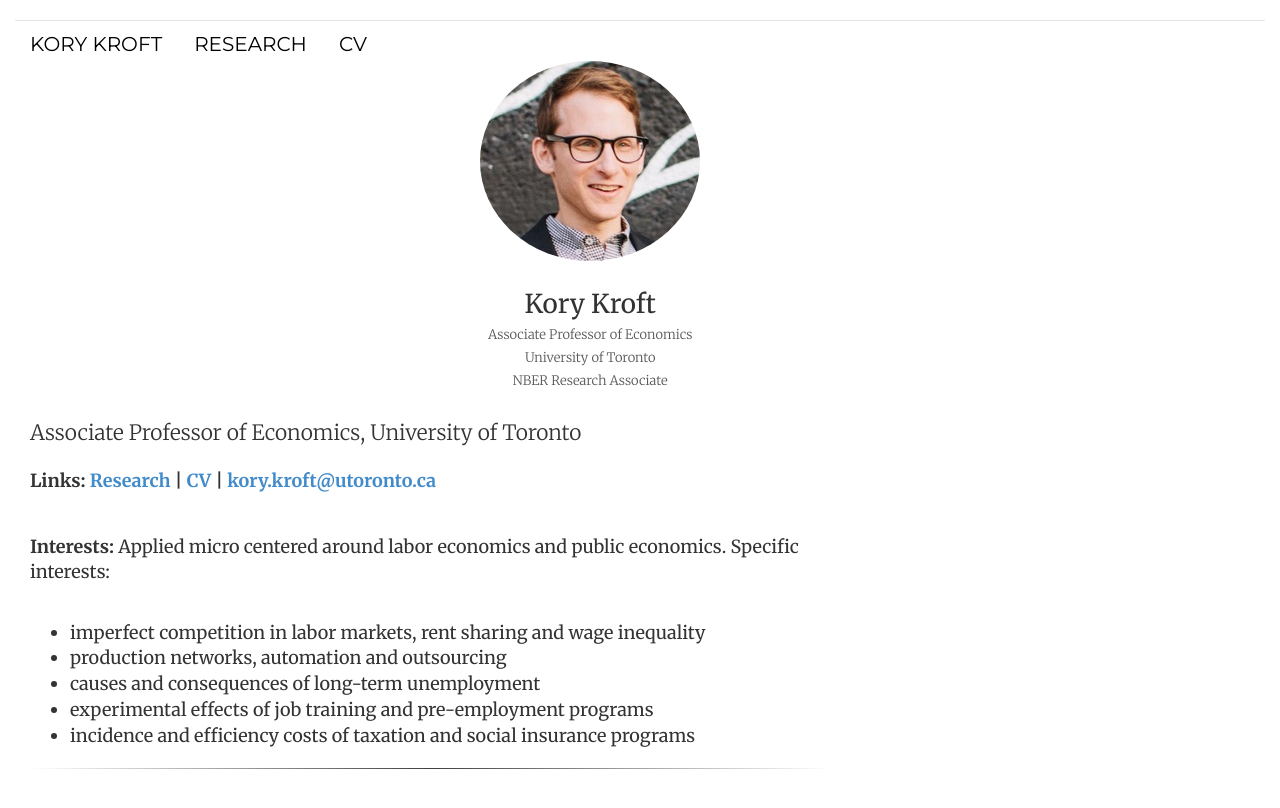
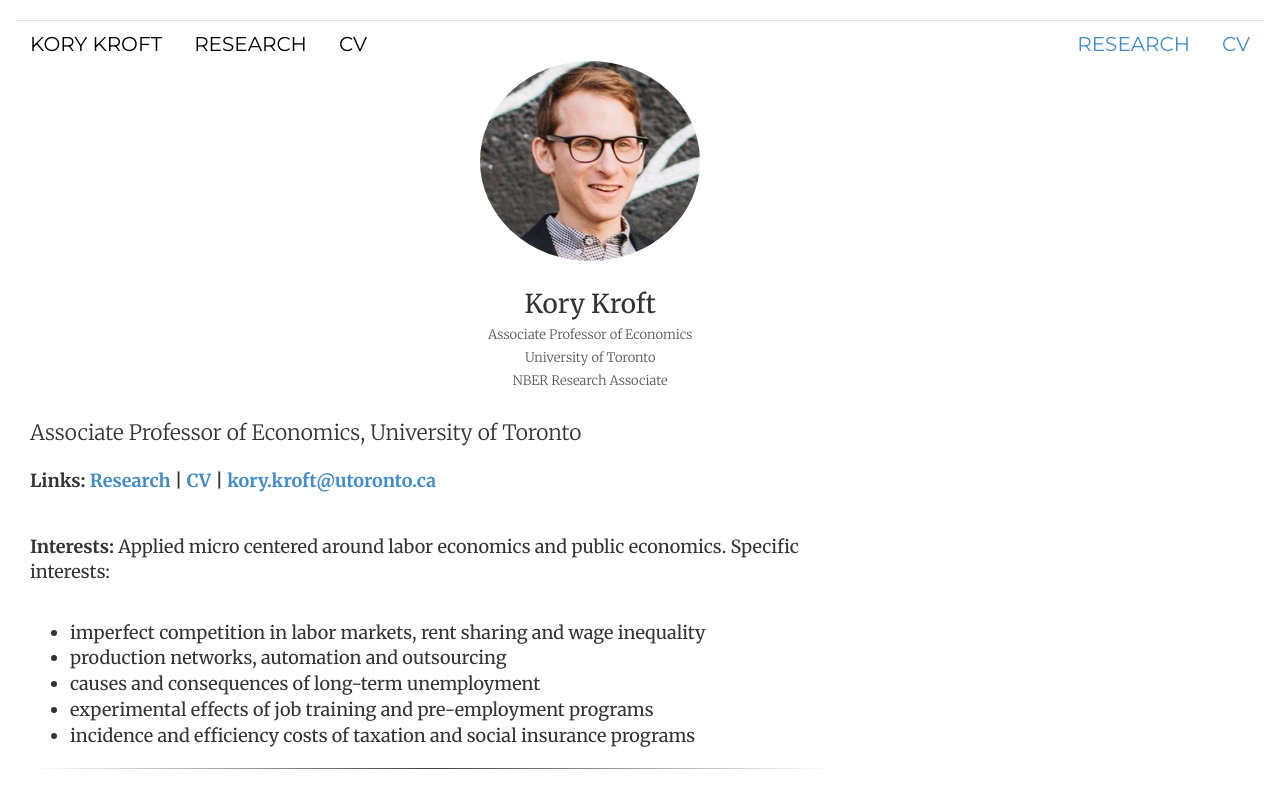
Before and after one commit to korykroft/korykroft.github.io, a Jekyll site: the page built from index.html, in a window 1280 px wide. Shown: the top 808 px of the page. Built offline with Jekyll 4.4.1, drawn with Linux system fonts in a browser that asks for light colours.

Commit message:
Update header.html

```diff
--- a/_includes/header.html
+++ b/_includes/header.html
@@ -1,7 +1,7 @@
 <div class="header">
 	<ul class="nav nav-pills pull-right">
-		<li class="{{ page.cv }}"><a href="/research" title="Research"></a></li>
-		<li class="{{ page.cv }}"><a href="/cv/resume_1.pdf" title="CV"></a></li>
+		<li class="{{ page.cv }}"><a href="/research" title="Research">Research</a></li>
+		<li class="{{ page.cv }}"><a href="/cv/resume_1.pdf" title="CV">CV</a></li>
 	</ul>
 	<ul class="nav nav-pills pull-left">
 		<li class="{{ page.cv }}"><a href="/" style="text-decoration: none; color: #000000;">Kory Kroft</a></li>
```
